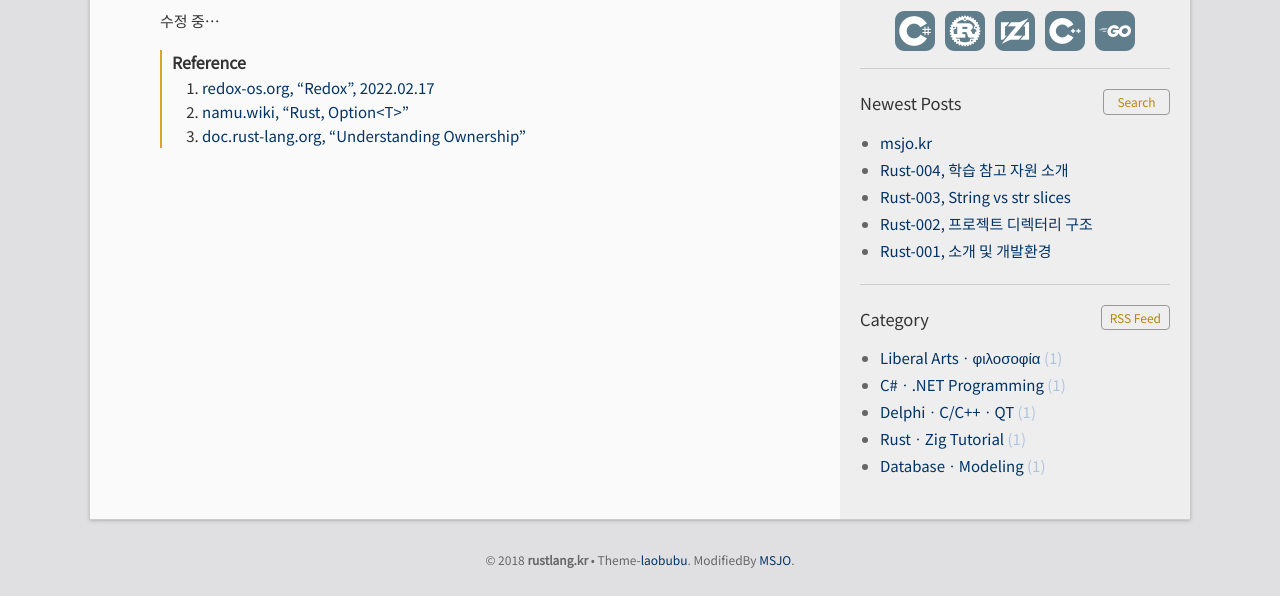
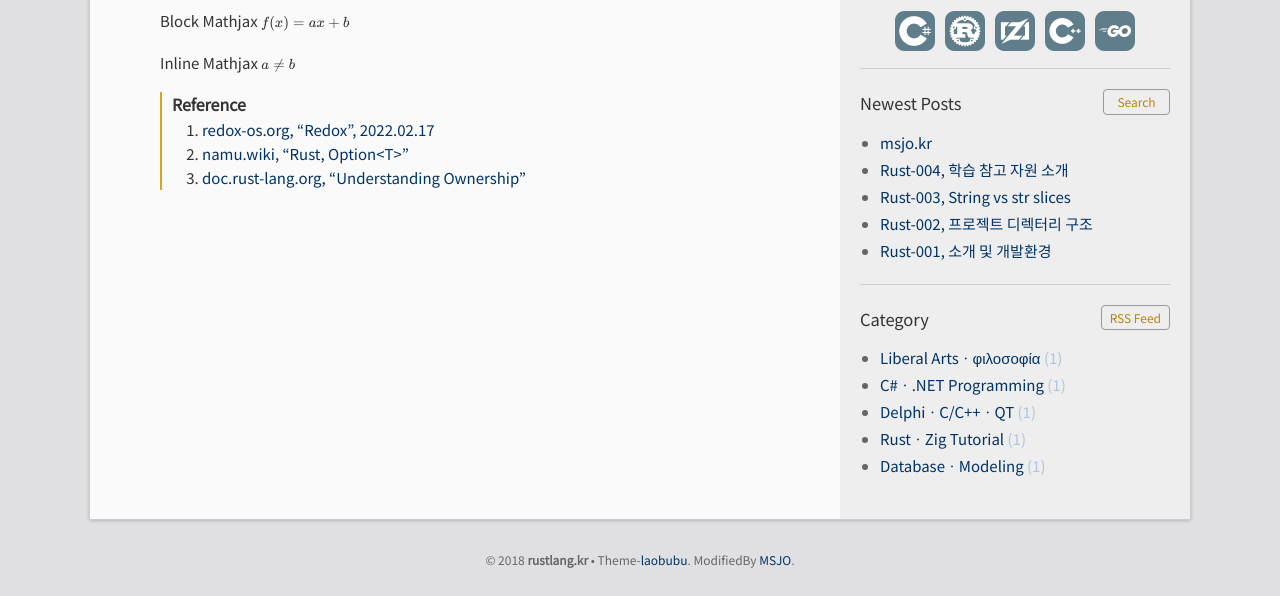
Before and after one commit to DebugJO/rustlang, a Jekyll site: the page built from _posts/2026-03-24-1.md, in a window 1280 px wide, cut to the strip 304-900 px from the top of the page. Built offline with Jekyll 4.4.1, drawn with Linux system fonts in a browser that asks for light colours; formulas are drawn with MathJax 3.

Commit message:
Update 2026-03-24-1.md

```diff
--- a/_posts/2026-03-24-1.md
+++ b/_posts/2026-03-24-1.md
@@ -10,7 +10,12 @@ categories: [DatabaseㆍModeling]
 인용문구<sup>3</sup>
 </blockquote>
 
-수정 중...
+Block Mathjax
+$$
+f(x) = ax + b
+$$
+
+Inline Mathjax $a \neq b$
 
 > Reference
 > 1. [redox-os.org, "Redox", 2022.02.17](https://www.redox-os.org/)
```
